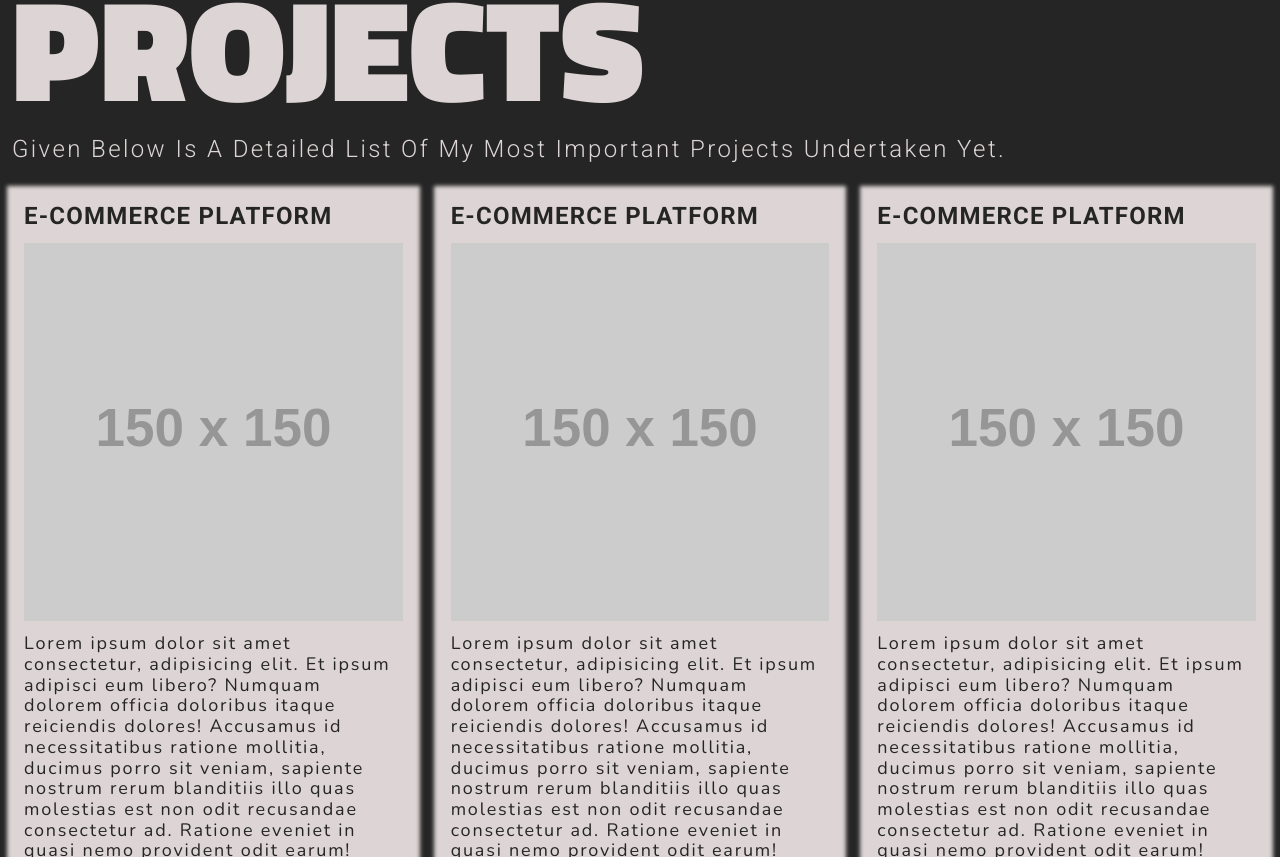
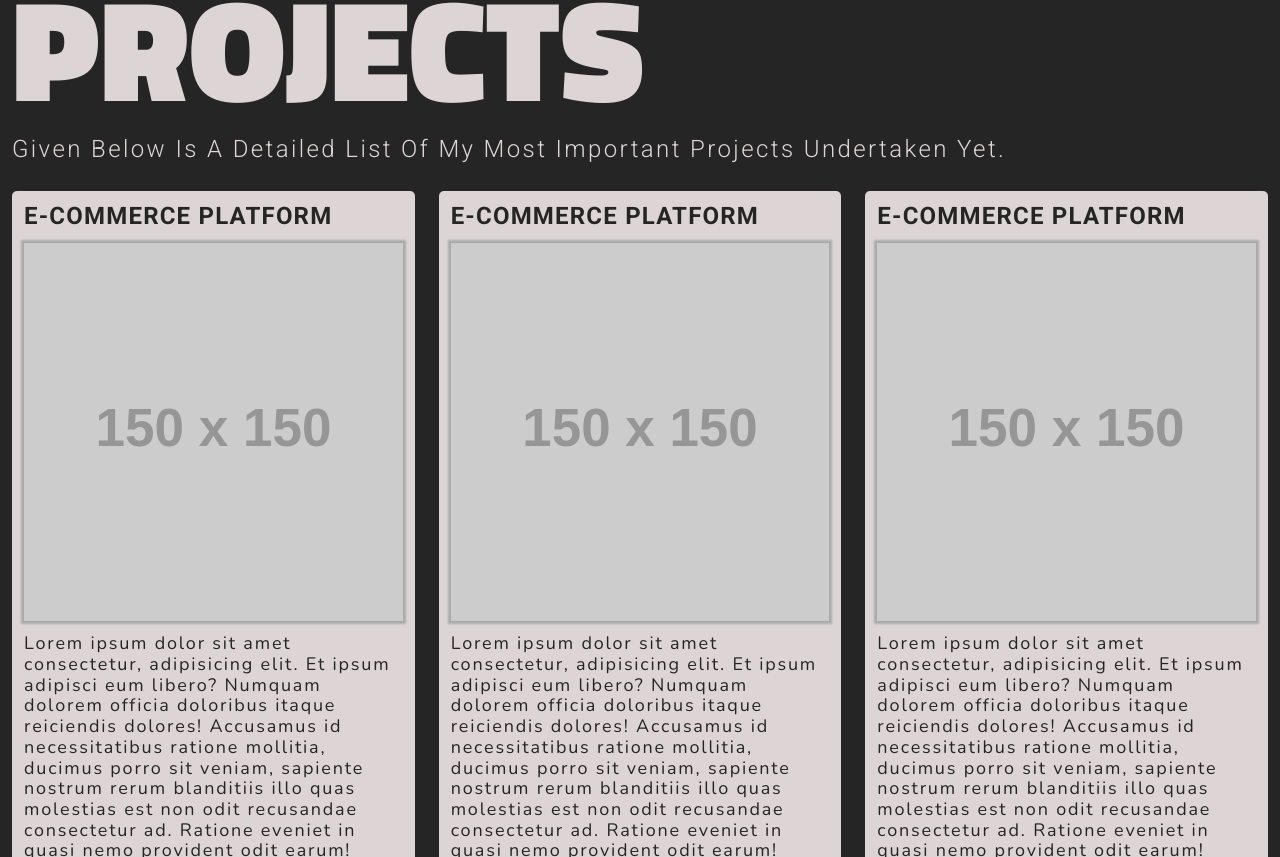
Before and after one commit to ImmaculateEmpyrean/portfolio-basic, a Vue app: page / in a window 1280 px wide. Shown: the part 1183-2040 px from the top of the page. Built offline with nearby package versions, Linux system fonts and the light colour scheme.

Commit message:
removed the ugly box shadow.

```diff
--- a/src/components/ProjectCard.vue
+++ b/src/components/ProjectCard.vue
@@ -34,7 +34,7 @@ h1{
     padding: var(--spacing-normal);
 
     background-color: $primary-white;
-    box-shadow: 0px 0px 4px 5px $primary-white;
+    border-radius: 5px;
 
     display: flex;
     flex-direction: column;
@@ -52,6 +52,7 @@ h1{
 
 img{
     width: 100%;
+    box-shadow: 0px 0px 2px 3px #aaa;
 }
 
 .buttons{
```
